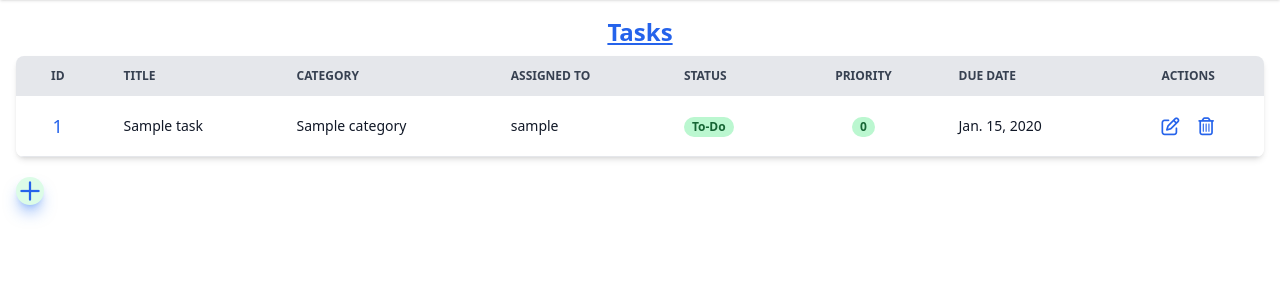
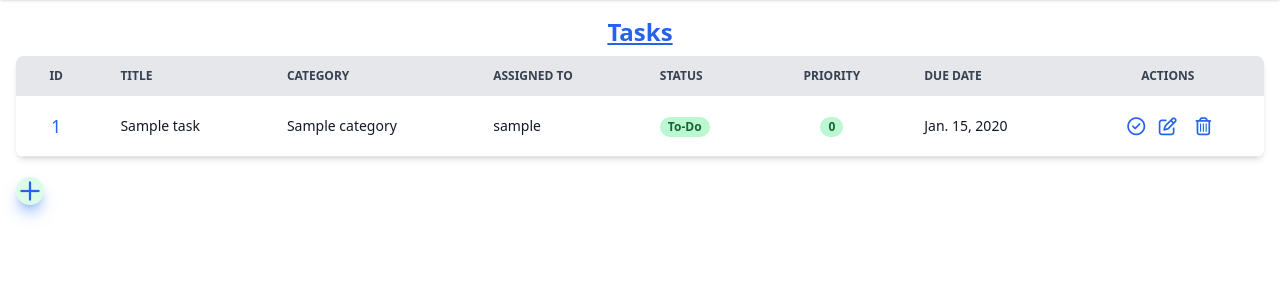
Before and after one commit to mdahtotul/django_to_do_list_2, a Django app: page /task/ in a window 1280 px wide. Shown: the part 64-364 px from the top of the page. Run offline with Django 4.2, Linux system fonts and the light colour scheme; tables that the repository leaves empty hold one stand-in row (values such as "Sample post"); some libraries are stand-ins or nearby versions.

Commit message:
task complete view done

```diff
--- a/task/templates/list_task.html
+++ b/task/templates/list_task.html
@@ -97,9 +97,19 @@
 
 
               <td class="px-6 py-4 text-center">
+                {% if item.status != 'completed' %}
+                <a
+                  href="{% url 'done_task' pk=item.pk %}"
+                  class="inline-block font-medium text-lg text-center text-blue-600 hover:bg-green-200 hover:text-green-700 ml-1 w-7 h-7 rounded-full"
+                >
+                  <span title="Complete" class="text-lg">
+                    <i class="fa-regular fa-circle-check"></i>
+                  </span>
+                </a>
+                {% endif %}
                 <a
                   href="{% url 'edit_task' pk=item.pk %}"
-                  class="inline-block font-medium text-lg text-center text-blue-600 hover:bg-sky-100 hover:text-sky-600 w-7 h-7 rounded-full"
+                  class="inline-block font-medium text-lg text-center text-blue-600 hover:bg-yellow-100 hover:text-yellow-600 w-7 h-7 rounded-full"
                 >
                   <span title="Edit" class="text-lg">
                     <i class="fa-regular fa-pen-to-square"></i>
--- a/task/urls.py
+++ b/task/urls.py
@@ -1,13 +1,14 @@
 from django.urls import path
 
 from task.views.category import list_category, create_category, edit_category, delete_category
-from task.views.task import list_task, create_task, edit_task, delete_task
+from task.views.task import list_task, create_task, edit_task, complete_task, delete_task
 
 urlpatterns = [
   path("", list_task, name="tasks"),
   path("create/", create_task, name="create_task"),
   path("edit/<int:pk>", edit_task, name="edit_task"),
   path("delete/<int:pk>", delete_task, name="delete_task"),
+  path("complete/<int:pk>", complete_task, name="done_task"),
   path("categories/", list_category, name="categories"),
   path("category/create/", create_category, name="create_category"),
   path("category/edit/<int:pk>", edit_category, name="edit_category"),
--- a/task/views/task.py
+++ b/task/views/task.py
@@ -1,4 +1,5 @@
 from django.shortcuts import render, redirect
+from task.constants import TASK_COMPLETED
 
 from task.forms import CreateTaskForm
 from task.models import Task
@@ -48,6 +49,13 @@ def edit_task(request, pk):
   return render(request, 'create_task.html', context)
 
 
+def complete_task(request, pk):
+  task = Task.objects.get(pk=pk)
+  task.status = TASK_COMPLETED
+  task.save()
+  return redirect('tasks')
+
+
 def delete_task(request, pk):
   task = Task.objects.get(pk=pk)
   task.delete()
```
